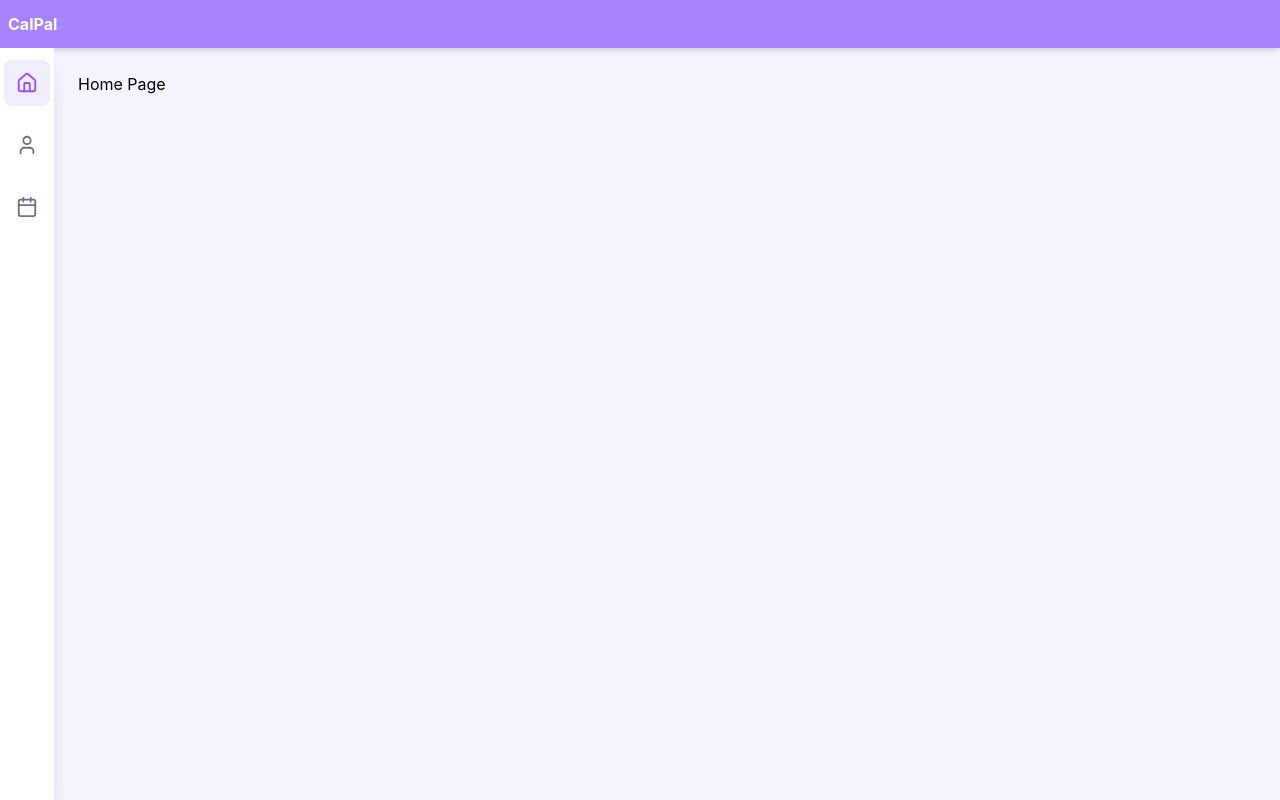
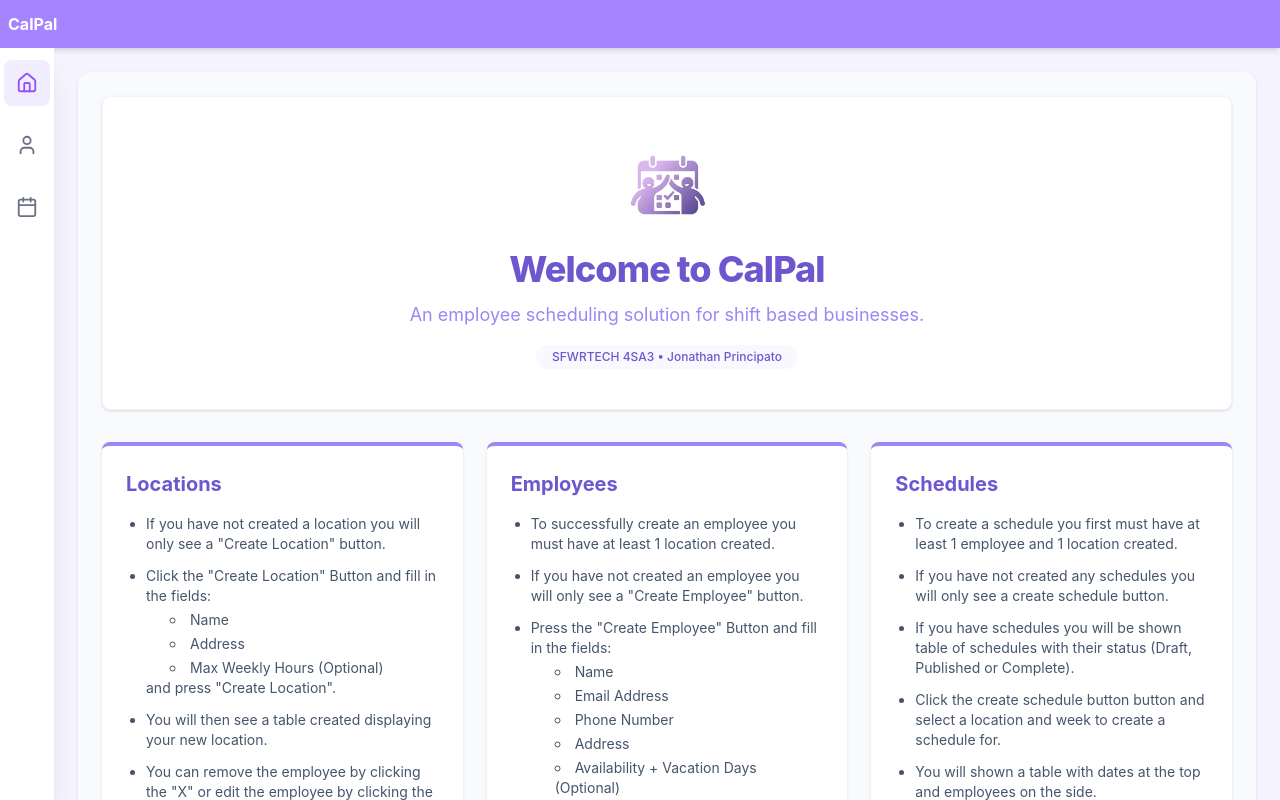
Before and after one commit to jprincip21/CalPal_dashboard, a Next.js app: page /home in a window 1280 px wide. Built offline with nearby package versions, Linux system fonts and the light colour scheme.

Commit message:
Created an actual Homepage

```diff
--- a/app/(dashboard)/home/page.tsx
+++ b/app/(dashboard)/home/page.tsx
@@ -1,3 +1,95 @@
+import Image from 'next/image';
+
 export default function HomePage() {
-    return <div className="min-h-full">Home Page</div>
+    return (
+
+        <div className="flex flex-col gap-8 p-6 min-h-full rounded-xl bg-slate-50 shadow-sm">
+
+            {/* Header Content */}
+            <div className="text-center py-10 bg-white rounded-lg border border-lavender-light shadow-sm">
+                <div className="flex justify-center mb-4">
+                    <div className="w-48 h-24 rounded-full flex items-center justify-center">
+                        <span className="text-lavender-dark text-xs">
+                            <Image
+                            src="/calpallogo.png"
+                            alt="CalPal Logo"
+                            width={500}
+                            height={500}
+                            priority
+                            />
+                        </span>
+                    </div>
+                </div>
+                    <h1 className="text-4xl font-extrabold text-lavender-dark tracking-tight">Welcome to CalPal</h1>
+                    <p className="mt-3 text-lg text-lavender-primary max-w-2xl mx-auto">
+                        An employee scheduling solution for shift based businesses.
+                    </p>
+                    <div className="mt-4 inline-block px-4 py-1 bg-lavender-light/50 rounded-full text-xs font-medium text-lavender-dark">
+                    SFWRTECH 4SA3 • Jonathan Principato
+
+                </div>
+            </div>
+
+            {/* Main Content */}
+            <div className="grid grid-cols-1 md:grid-cols-2 lg:grid-cols-3 gap-6">
+
+                {/* Location */}
+                <section className="p-6 bg-white rounded-lg shadow-sm border-t-4 border-lavender-primary">
+                    <h3 className="text-xl font-bold text-lavender-dark flex items-center gap-2">Locations</h3>
+                    <ul className="mt-4 text-sm text-slate-600 list-disc list-outside pl-5 space-y-3">
+                        <li>If you have not created a location you will only see a "Create Location" button.</li>
+                        <li>Click the "Create Location" Button and fill in the fields:
+                            <ul className="ml-6 mt-1 list-[circle] list-inside space-y-1">
+                                <li>Name</li>
+                                <li>Address</li>
+                                <li>Max Weekly Hours (Optional)</li>
+                            </ul> and press "Create Location".
+                        </li>
+                        <li>You will then see a table created displaying your new location.</li>
+                        <li>You can remove the employee by clicking the "X" or edit the employee by clicking the pencil icon.</li>
+                    </ul>
+                </section>
+
+                {/* Employees */}
+                <section className="p-6 bg-white rounded-lg shadow-sm border-t-4 border-lavender-primary">
+                     <h3 className="text-xl font-bold text-lavender-dark flex items-center gap-2">Employees</h3>
+                     <ul className="mt-4 text-sm text-slate-600 list-disc list-outside pl-5 space-y-3">
+                        <li>To successfully create an employee you must have at least 1 location created.</li>
+                        <li>If you have not created an employee you will only see a "Create Employee" button.</li>
+                        <li>Press the "Create Employee" Button and fill in the fields:
+                            <ul className="ml-6 mt-1 list-[circle] list-inside space-y-1">
+                                <li>Name</li>
+                                <li>Email Address</li>
+                                <li>Phone Number</li>
+                                <li>Address</li>
+                                <li>Availability + Vacation Days (Optional)</li>
+                                <li>Work Location</li>
+                            </ul>
+                            and press "Create Employee".</li>
+                        <li>You'll see a table created displaying the employee you just inputed.</li>
+                        <li>Click on an employees row to be displayed all of the selected employees information.</li>
+                        <li>You can remove the employee by clicking the "X" or edit the employee by clicking the pencil icon.</li>
+                     </ul>
+                </section>
+
+                {/* Schedules */}
+                <section className="p-6 bg-white rounded-lg shadow-sm border-t-4 border-lavender-primary">
+                     <h3 className="text-xl font-bold text-lavender-dark flex items-center gap-2">Schedules</h3>
+                     <ul className="mt-4 text-sm text-slate-600 list-disc list-outside pl-5 space-y-3">
+                        <li>To create a schedule you first must have at least 1 employee and 1 location created.</li>
+                        <li>If you have not created any schedules you will only see a create schedule button.</li>
+                        <li>If you have schedules you will be shown table of schedules with their status (Draft, Published or Complete).</li>
+                        <li>Click the create schedule button button and select a location and week to create a schedule for.</li>
+                        <li>You will shown a table with dates at the top and employees on the side.</li>
+                        <li>Fill in employee hours for shifts and click Save as Draft or Publish Schedule.</li>
+                        <li>This schedule will automatically be added to your schedules table.</li>
+                        <li>To edit an existing schedule it must either be in a Draft or Published State. Click the entry on the table to edit it.</li>
+                     </ul>
+                </section>
+            </div>
+            <div className="mt-auto text-center p-4 bg-lavender-dark rounded-lg text-white">
+                <p className="text-sm">Navigate to the <strong>Sidebar</strong> to begin managing your workforce.</p>
+            </div>
+        </div>
+    );
 }
```
